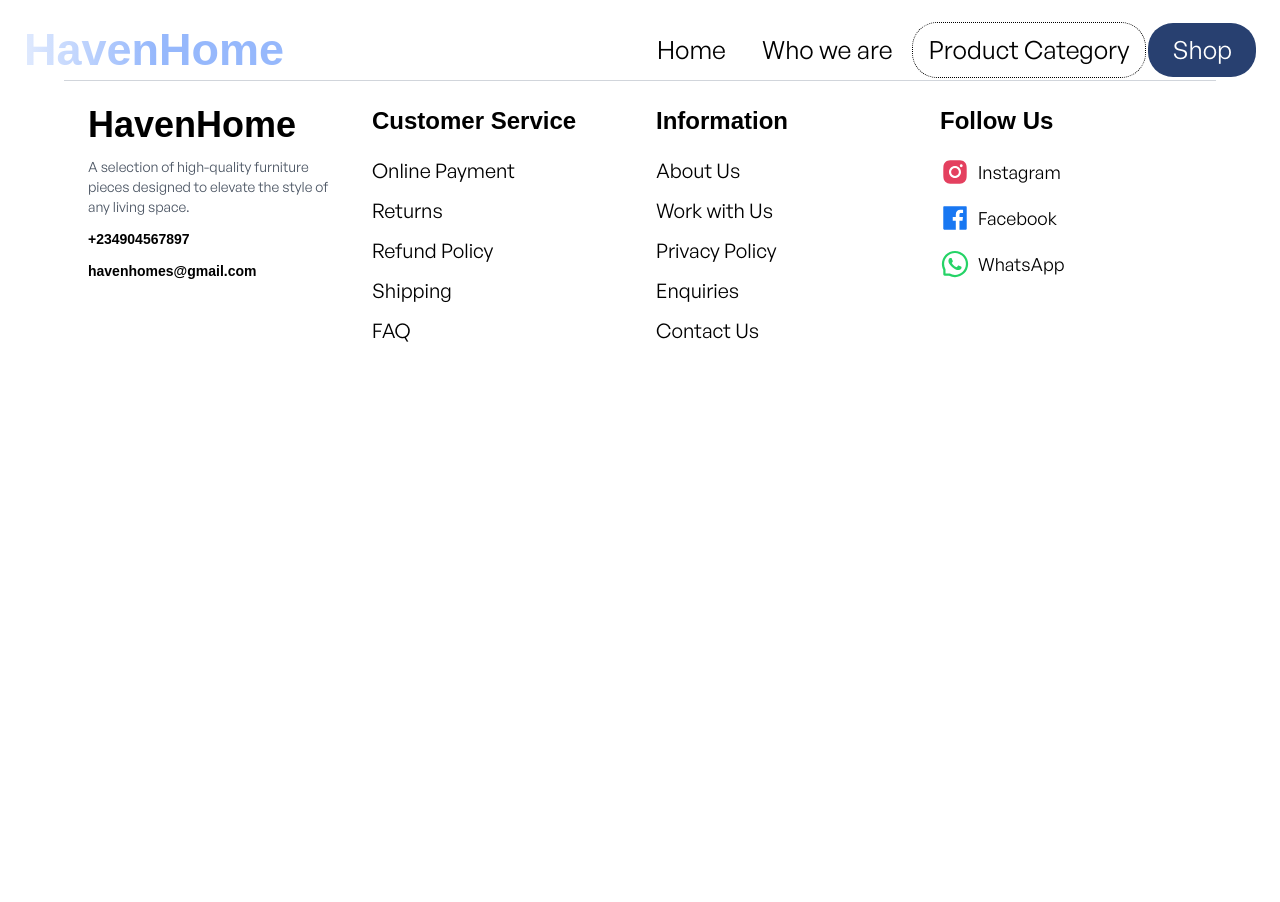
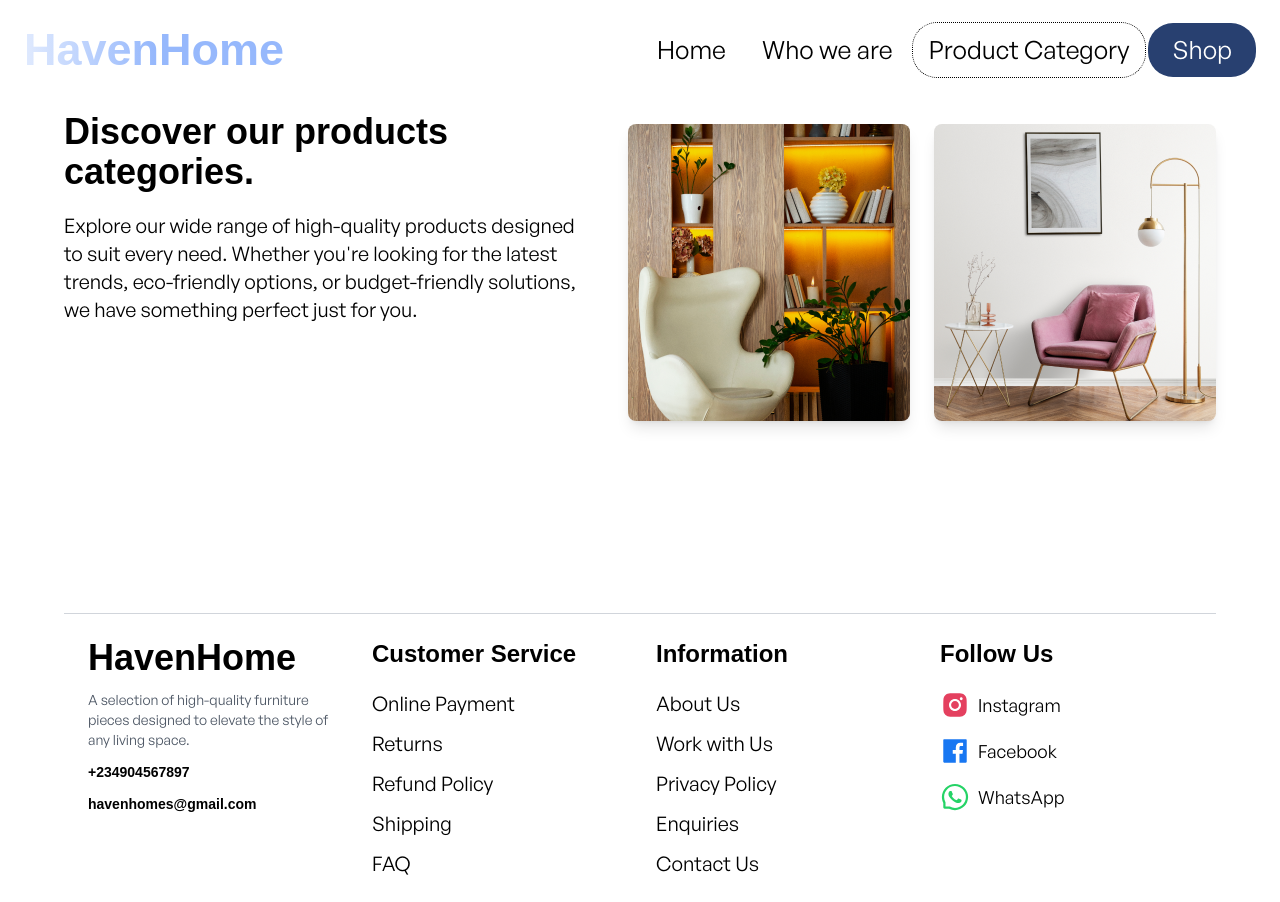
Before and after one commit to zhulix13/Haven-Home, a React (Vite) app: page /products in a window 1280 px wide. Before the commit the page ends 800 px from the top, so only its background shows below. Built offline with nearby package versions, Linux system fonts and the light colour scheme; a web font is replaced by a local one.

Commit message:
starting the products page

```diff
--- a/src/product category/components/categories.jsx
+++ b/src/product category/components/categories.jsx
@@ -1,12 +1,23 @@
 import Header from "../../constant/Header"
+import room1 from '../../assets/product-categories/Rectangle 85.png'
+import room2 from '../../assets/product-categories/Rectangle 86.png'
 
 function Categories(){
    return(
       <section>
          <Header />
-         <div className="flex ">
-            <div className="">
-
+         <div className="py-28 mx-auto">
+            <div className="flex flex-col  max-w-[90%] justify-between space-y-3 mx-auto md:flex-row  ">
+               <div className=" space-y-5 ">
+                  <h1 className="font-clash text-3xl md:text-4xl max-w-lg font-semibold">Discover our products categories.</h1>
+                  <p className="font-sans font-regular text-base text-wrap max-w-lg md:text-xl">
+                     Explore our wide range of high-quality products designed to suit every need. Whether you're looking for the latest trends, eco-friendly options, or budget-friendly solutions, we have something perfect just for you.
+                  </p>
+               </div>
+               <div className="flex  gap-6">
+                     <div><img src={room1} alt="room" className="rounded-lg shadow-lg" /></div>
+                     <div><img src={room2} alt="room" className="rounded-lg shadow-lg" /></div>
+                  </div>
             </div>
          </div>
       </section>
```
Also changed, not shown: src/assets/product-categories/Rectangle 85.png (added), src/assets/product-categories/Rectangle 86.png (added).
